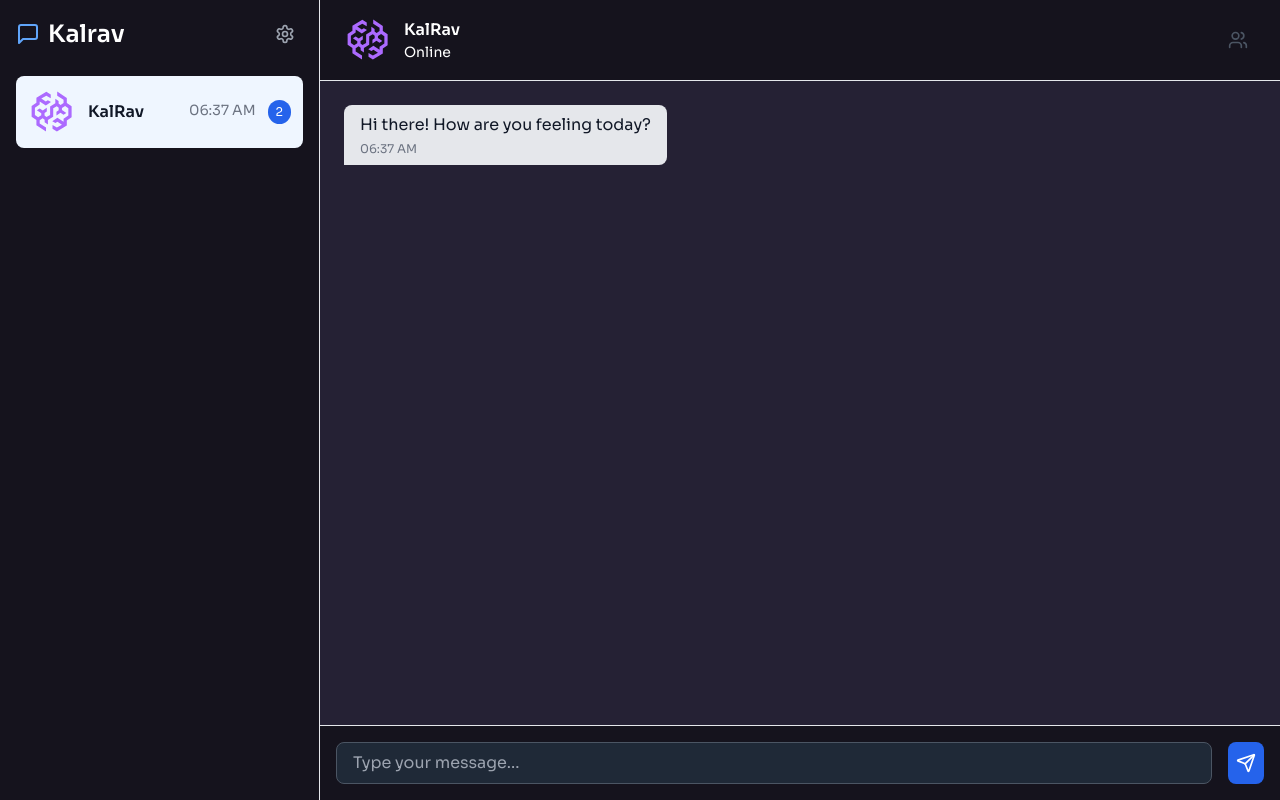
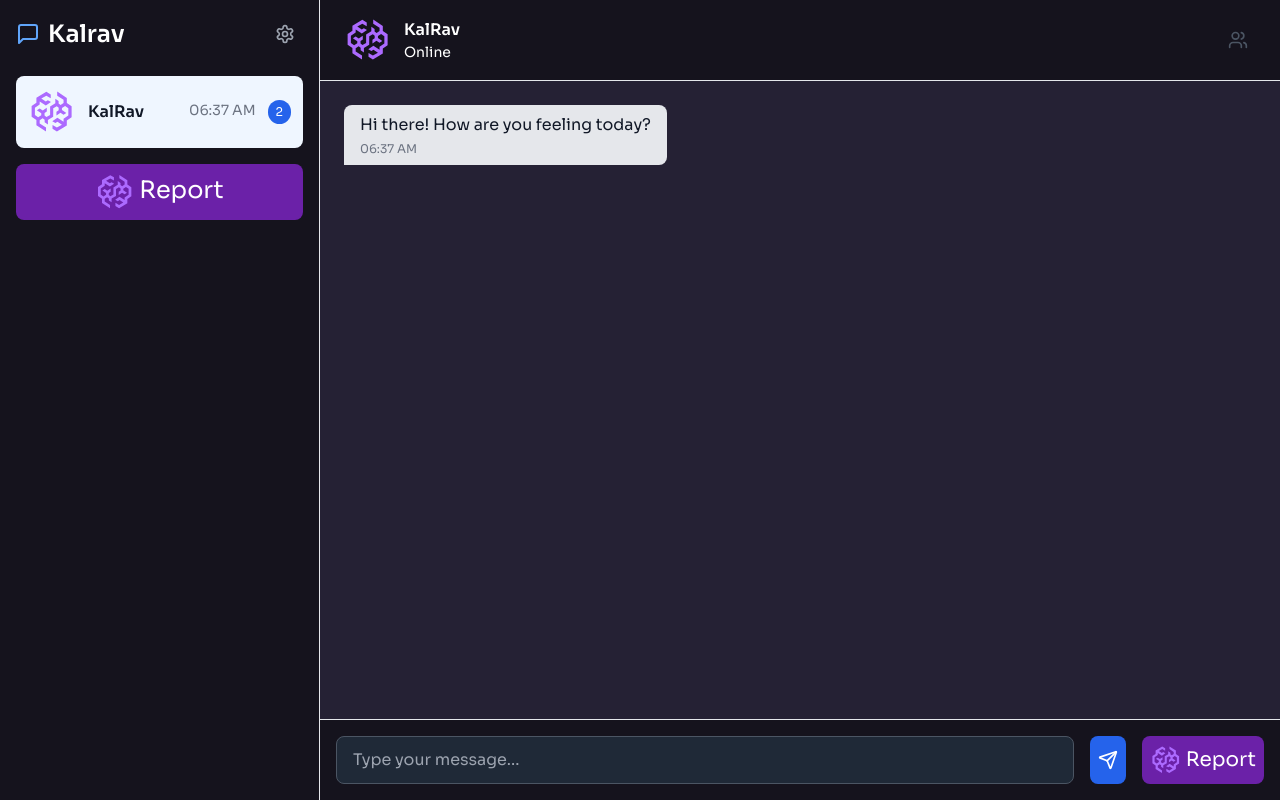
Before and after one commit to Kaushik-2802/mental-health-AI, a React (Vite) app in the folder frontend/: page /chat in a window 1280 px wide. Built offline with nearby package versions, Linux system fonts and the light colour scheme.

Commit message:
few chat page fixes

```diff
--- a/frontend/src/pages/ChatPage.jsx
+++ b/frontend/src/pages/ChatPage.jsx
@@ -118,7 +118,10 @@ function ChatPage() {
             </button>
           </div>
 
+
           <div className="space-y-4">
+
+
             {chats.map((chat) => (
               <div
                 key={chat.id}
@@ -140,6 +143,15 @@ function ChatPage() {
                 )}
               </div>
             ))}
+
+            <button
+            className="bg-purple-800 text-white text-2xl p-2 rounded-lg mx-auto inline-flex w-full justify-center"
+            onClick={() => navigate("/report")}
+               >
+             <img src={brainwaveSymbol}  className="w-10 h-10 rounded-full object-cover mr-1" />
+             <div className="mt-0.5">Report</div>
+
+          </button>
           </div>
         </div>
       </div>
@@ -189,17 +201,20 @@ function ChatPage() {
           >
             <Send size={20} />
           </button>
+
+          <button
+            className="bg-purple-800 text-white text-xl p-2 rounded-lg mx-auto inline-flex "
+            onClick={() => navigate("/report")}
+          >
+             <img src={brainwaveSymbol}  className="w-8 h-8 rounded-full object-cover mr-1" />
+             <div className="mt-0.5">Report</div>
+          </button>
+
         </form>
 
-        {/* View Report Button */}
-        {analysisData && (
-          <button
-            className="bg-purple-800 text-white p-2 rounded-lg mx-auto mt-4 mb-4"
-            onClick={() => navigate("/report", { state: { analysisData } })}
-          >
-            View Report
-          </button>
-        )}
+
+
+
       </div>
     </div>
   );
```
